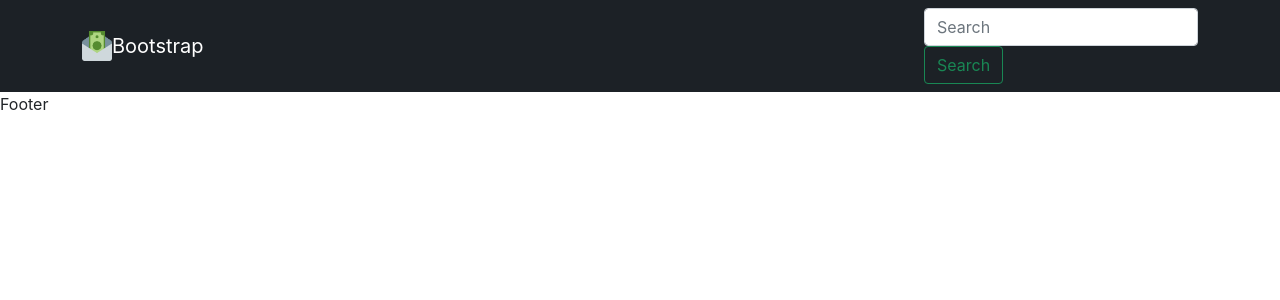
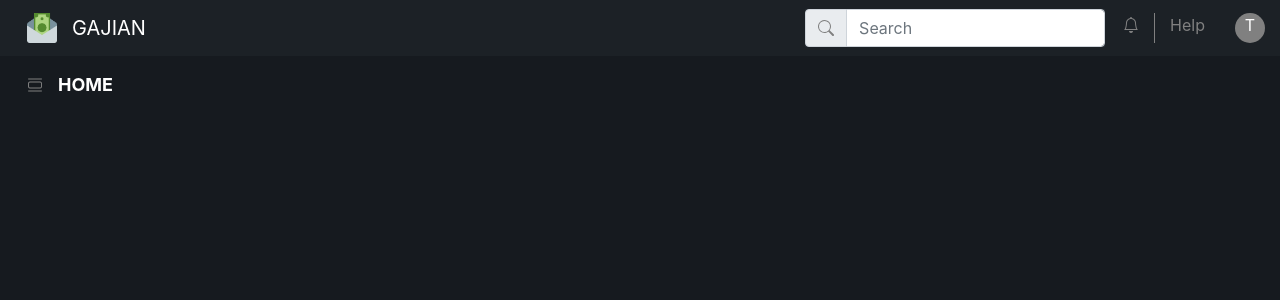
Before and after one commit to tjiptostevens/accounting, a React (Create React App) app: page / in a window 1280 px wide. Shown: the top 300 px of the page. Built offline with nearby package versions, Linux system fonts and the light colour scheme.

Commit message:
finish navbar and title header

```diff
--- a/src/App.jsx
+++ b/src/App.jsx
@@ -3,25 +3,22 @@ import { BrowserRouter as Router, Routes, Route } from "react-router-dom";
 import "./App.css";
 import Footer from "./components/footer";
 import Nav from "./components/nav";
-import routes from "./components/config/routes";
+import Rute from "./components/config/routes";
 import Page404 from "./components/Page404";
+import Home from "./components/home";
 
 function App() {
   return (
     <Router>
-      <Nav />
-      <Routes>
-        {routes.web.map((route) => (
-          <Route
-            exact
-            key={route.path}
-            path={route.path}
-            component={route.component}
-          />
-        ))}
+      {/* <Routes>
+        {Rute.web.map(
+          (r) => console.log(r)
+          // <Route exact key={r.path} path={r.path} component={r.component} />
+        )}
+        <Route path="/" component={Home} />
         <Route path={"/*"} component={Page404} />
-      </Routes>
-      <Footer />
+      </Routes> */}
+      <Home />
     </Router>
   );
 }
--- /dev/null
+++ b/src/components/assets/css/home.css
@@ -0,0 +1,21 @@
+.__main {
+    width: 100vw;
+    height: 100vh;
+    background-color: rgb(22, 26, 31);
+}
+
+.__title {
+    color: white;
+    font-size: large;
+    font-weight: bold;
+    padding: 15px 0px;
+}
+
+.title-inline {
+    flex: 1;
+    justify-content: flex-start !important;
+    display: flex;
+    flex-flow: row wrap;
+    align-items: center;
+    background-color: rgb(22, 26, 31);
+}
--- /dev/null
+++ b/src/components/assets/css/nav.css
@@ -0,0 +1,48 @@
+.form-inline {
+    flex: 1;
+    justify-content: flex-end !important;
+    display: flex;
+    flex-flow: row wrap;
+    align-items: center;
+}
+
+.search-bar {
+    position: relative;
+    flex-wrap: wrap;
+    align-items: stretch;
+    flex: 1;
+    max-width: 300px;
+    margin: 0 var(--margin-md);
+    background-color: #242a30;
+}
+
+.search-bar .search-icon {
+    position: absolute;
+    margin-left: 12px;
+    display: flex;
+    align-items: center;
+    height: 100%;
+}
+
+.bi {
+    color: gray;
+}
+
+.__icon {
+    padding: 0px;
+    margin: 0px 15px;
+}
+
+.__help {
+    padding: 0px 15px;
+    margin: 0px;
+    color: gray;
+    border-left: 1px solid gray;
+}
+
+.__avatar {
+    border-radius: 100%;
+    width: 30px;
+    height: 30px;
+    background-color: gray;
+}
--- a/src/components/home.jsx
+++ b/src/components/home.jsx
@@ -1,9 +1,35 @@
 import React from "react";
+import "./assets/css/home.css";
+import Nav from "./nav";
 
 const Home = (props) => {
   return (
     <>
-      <div style={{ backgroundColor: "rgb(22,26,31)" }}>Home</div>
+      <div className="__main">
+        <Nav />
+        <div className="__body">
+          {/* Title Header */}
+          <div className="w-100">
+            <div className="container-fluid">
+              <div
+                className="title-inline"
+                style={{ justifyContent: "flex-start" }}
+              >
+                <div className="__icon">
+                  <i className="bi bi-view-list"></i>
+                </div>
+                <div className="__title">HOME</div>
+              </div>
+            </div>
+          </div>
+
+          {/* Sidebar */}
+          <div className="side-bar"></div>
+
+          {/* Content */}
+          <div className="w-100"></div>
+        </div>
+      </div>
     </>
   );
 };
--- a/src/components/nav.jsx
+++ b/src/components/nav.jsx
@@ -1,37 +1,70 @@
 import React from "react";
 import { Link } from "react-router-dom";
 import logo from "./assets/img/env.png";
+import "./assets/css/nav.css";
 
 const Nav = () => {
   return (
     <>
       <div className="w-100" style={{ backgroundColor: "#1c2126" }}>
-        <div className="container">
+        <div className="container-fluid">
           <nav className="navbar navbar-expand navbar-dark justify-content-between sticky-top">
             <Link className="navbar-brand" to="#">
               <img
                 src={logo}
                 width="30"
                 height="30"
-                className="d-inline-block align-top"
+                className="d-inline-block align-top __icon"
                 alt=""
               />
-              Bootstrap
+              GAJIAN
             </Link>
-            <form className="form-inline">
-              <input
-                className="form-control mr-sm-2"
-                type="search"
-                placeholder="Search"
-                aria-label="Search"
-              />
-              <button
-                className="btn btn-outline-success my-2 my-sm-0"
-                type="submit"
-              >
-                Search
-              </button>
-            </form>
+            <div className="form-inline">
+              {/* Search Bar */}
+
+              <form className="__icon">
+                <div className="input-group search-bar">
+                  <span className="input-group-text" id="basic-addon1">
+                    <svg
+                      xmlns="http://www.w3.org/2000/svg"
+                      width="16"
+                      height="16"
+                      fill="currentColor"
+                      className="bi bi-search"
+                      viewBox="0 0 16 16"
+                    >
+                      <path d="M11.742 10.344a6.5 6.5 0 1 0-1.397 1.398h-.001c.03.04.062.078.098.115l3.85 3.85a1 1 0 0 0 1.415-1.414l-3.85-3.85a1.007 1.007 0 0 0-.115-.1zM12 6.5a5.5 5.5 0 1 1-11 0 5.5 5.5 0 0 1 11 0z"></path>
+                    </svg>
+                  </span>
+                  <input
+                    type="text"
+                    className="form-control"
+                    placeholder="Search"
+                    aria-label="Input group example"
+                    aria-describedby="basic-addon1"
+                  />
+                </div>
+              </form>
+              {/* Login Information */}
+              <div className="row">
+                <div className="col __icon">
+                  <i className="bi bi-bell"></i>
+                </div>
+                <div className="col __help">Help</div>
+                <div className="col __icon">
+                  <div
+                    className="__avatar"
+                    style={{
+                      fontSize: "100%",
+                      color: "white",
+                      textAlign: "center",
+                    }}
+                  >
+                    <span> T</span>
+                  </div>
+                </div>
+              </div>
+            </div>
           </nav>
         </div>
       </div>
```
Also changed, not shown: src/components/form/inputCoa.jsx (+1 -31 lines).
